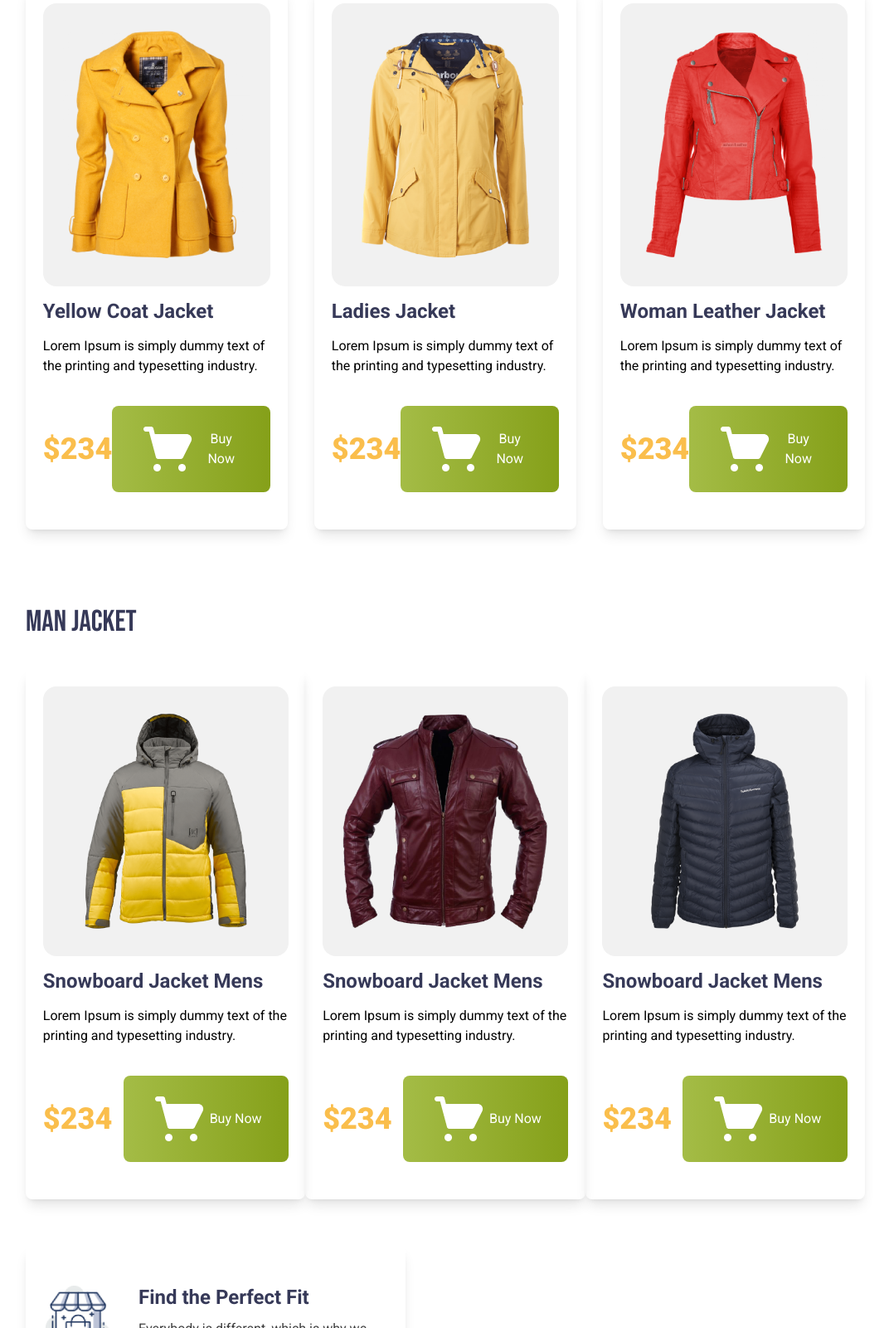
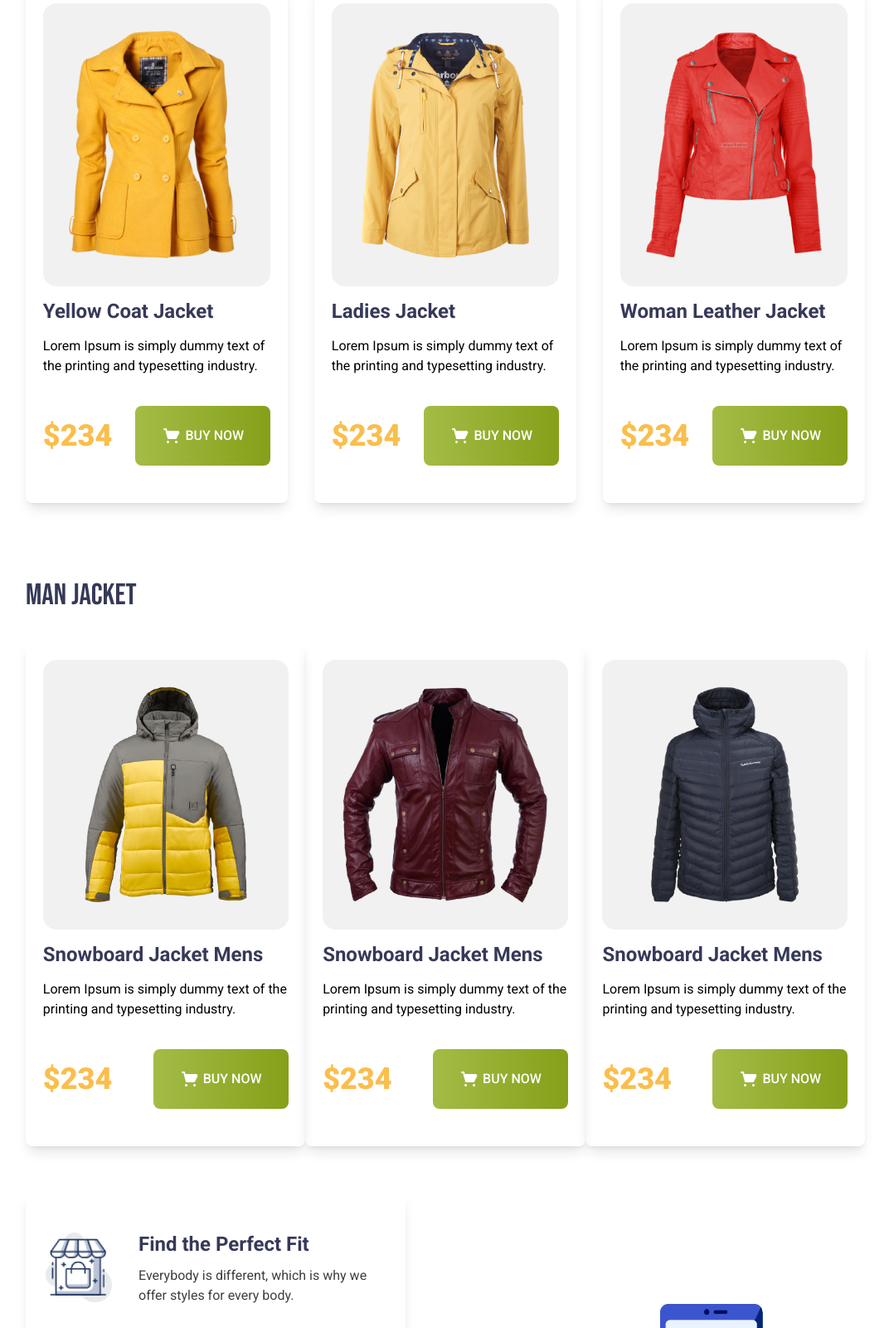
Before and after one commit to mdnazmusakib/GenZ-Fashion, a plain HTML site: page index.html in a window 1280 px wide. Shown: the part 865-2465 px from the top of the page at 83% size, without its empty margins (103-1175 px from the left). Drawn offline with nearby package versions, Linux system fonts and the light colour scheme.

Commit message:
btn edited

```diff
--- a/index.html
+++ b/index.html
@@ -52,8 +52,8 @@
                 <h1 class="text-6xl text-[#FABE4C] bebas lg:text-8xl">Be the Genzs</h1>
                 <h1 class="text-6xl text-[#363958] bebas lg:text-8xl">of Winter</h1>
                 <p class="text-[1rem] text-[#3E3E3E] pb-6 md:pb-2">Lorem Ipsum is simply dummy text of the printing and typesetting industry.</p>
-                <button class="text-[#FFF] flex justify-center items-center bg-gradient-to-r from-[#A4BC46] to-[#85A019] rounded-lg px-[2rem] py-[1rem]">
-                    <img src="icons/shopping-cart 1.png" alt="">Buy Now
+                <button class="text-[#FFF] font-[500] flex justify-center items-center gap-1 bg-gradient-to-r from-[#A4BC46] to-[#85A019] rounded-lg px-[2rem] py-[1.5rem]">
+                    <img class="w-6" src="icons/shopping-cart 1.png" alt="">BUY NOW
                 </button>
             </div>
             <div><img src="images/model.png" alt=""></div>
@@ -70,8 +70,8 @@
                     <p class="text-[1rem] text=[#363958]">Lorem Ipsum is simply dummy text of the printing and typesetting industry.</p>
                     <div class="flex justify-between items-center py-6">
                         <h1 class="text-[#FABE4C] text-4xl font-[900]">$234</h1>
-                        <button class="text-[#FFF] flex justify-center items-center bg-gradient-to-r from-[#A4BC46] to-[#85A019] rounded-lg px-[2rem] py-[1rem]">
-                            <img src="icons/shopping-cart 1.png" alt="">Buy Now
+                        <button class="text-[#FFF] font-[500] flex justify-center items-center gap-1 bg-gradient-to-r from-[#A4BC46] to-[#85A019] rounded-lg px-[2rem] py-[1.5rem]">
+                            <img class="w-6" src="icons/shopping-cart 1.png" alt="">BUY NOW
                         </button>
                     </div>
                 </div>
@@ -82,8 +82,8 @@
                     <p class="text-[1rem] text=[#363958]">Lorem Ipsum is simply dummy text of the printing and typesetting industry.</p>
                     <div class="flex justify-between items-center py-6">
                         <h1 class="text-[#FABE4C] text-4xl font-[900]">$234</h1>
-                        <button class="text-[#FFF] flex justify-center items-center bg-gradient-to-r from-[#A4BC46] to-[#85A019] rounded-lg px-[2rem] py-[1rem]">
-                            <img src="icons/shopping-cart 1.png" alt="">Buy Now
+                        <button class="text-[#FFF] font-[500] flex justify-center items-center gap-1 bg-gradient-to-r from-[#A4BC46] to-[#85A019] rounded-lg px-[2rem] py-[1.5rem]">
+                            <img class="w-6" src="icons/shopping-cart 1.png" alt="">BUY NOW
                         </button>
                     </div>
                 </div>
@@ -94,8 +94,8 @@
                     <p class="text-[1rem] text=[#363958]">Lorem Ipsum is simply dummy text of the printing and typesetting industry.</p>
                     <div class="flex justify-between items-center py-6">
                         <h1 class="text-[#FABE4C] text-4xl font-[900]">$234</h1>
-                        <button class="text-[#FFF] flex justify-center items-center bg-gradient-to-r from-[#A4BC46] to-[#85A019] rounded-lg px-[2rem] py-[1rem]">
-                            <img src="icons/shopping-cart 1.png" alt="">Buy Now
+                        <button class="text-[#FFF] font-[500] flex justify-center items-center gap-1 bg-gradient-to-r from-[#A4BC46] to-[#85A019] rounded-lg px-[2rem] py-[1.5rem]">
+                            <img class="w-6" src="icons/shopping-cart 1.png" alt="">BUY NOW
                         </button>
                     </div>
                 </div>
@@ -152,8 +152,8 @@
                     <p class="text-[1rem] text=[#363958]">Lorem Ipsum is simply dummy text of the printing and typesetting industry.</p>
                     <div class="flex justify-between items-center py-6">
                         <h1 class="text-[#FABE4C] text-4xl font-[900]">$234</h1>
-                        <button class="text-[#FFF] flex justify-center items-center bg-gradient-to-r from-[#A4BC46] to-[#85A019] rounded-lg px-[2rem] py-[1rem]">
-                            <img src="icons/shopping-cart 1.png" alt="">Buy Now
+                        <button class="text-[#FFF] font-[500] flex justify-center items-center gap-1 bg-gradient-to-r from-[#A4BC46] to-[#85A019] rounded-lg px-[2rem] py-[1.5rem]">
+                            <img class="w-6" src="icons/shopping-cart 1.png" alt="">BUY NOW
                         </button>
                     </div>
                 </div>
@@ -163,8 +163,8 @@
                     <p class="text-[1rem] text=[#363958]">Lorem Ipsum is simply dummy text of the printing and typesetting industry.</p>
                     <div class="flex justify-between items-center py-6">
                         <h1 class="text-[#FABE4C] text-4xl font-[900]">$234</h1>
-                        <button class="text-[#FFF] flex justify-center items-center bg-gradient-to-r from-[#A4BC46] to-[#85A019] rounded-lg px-[2rem] py-[1rem]">
-                            <img src="icons/shopping-cart 1.png" alt="">Buy Now
+                        <button class="text-[#FFF] font-[500] flex justify-center items-center gap-1 bg-gradient-to-r from-[#A4BC46] to-[#85A019] rounded-lg px-[2rem] py-[1.5rem]">
+                            <img class="w-6" src="icons/shopping-cart 1.png" alt="">BUY NOW
                         </button>
                     </div>
                 </div>
@@ -174,8 +174,8 @@
                     <p class="text-[1rem] text=[#363958]">Lorem Ipsum is simply dummy text of the printing and typesetting industry.</p>
                     <div class="flex justify-between items-center py-6">
                         <h1 class="text-[#FABE4C] text-4xl font-[900]">$234</h1>
-                        <button class="text-[#FFF] flex justify-center items-center bg-gradient-to-r from-[#A4BC46] to-[#85A019] rounded-lg px-[2rem] py-[1rem]">
-                            <img src="icons/shopping-cart 1.png" alt="">Buy Now
+                        <button class="text-[#FFF] font-[500] flex justify-center items-center gap-1 bg-gradient-to-r from-[#A4BC46] to-[#85A019] rounded-lg px-[2rem] py-[1.5rem]">
+                            <img class="w-6" src="icons/shopping-cart 1.png" alt="">BUY NOW
                         </button>
                     </div>
                 </div>
```
